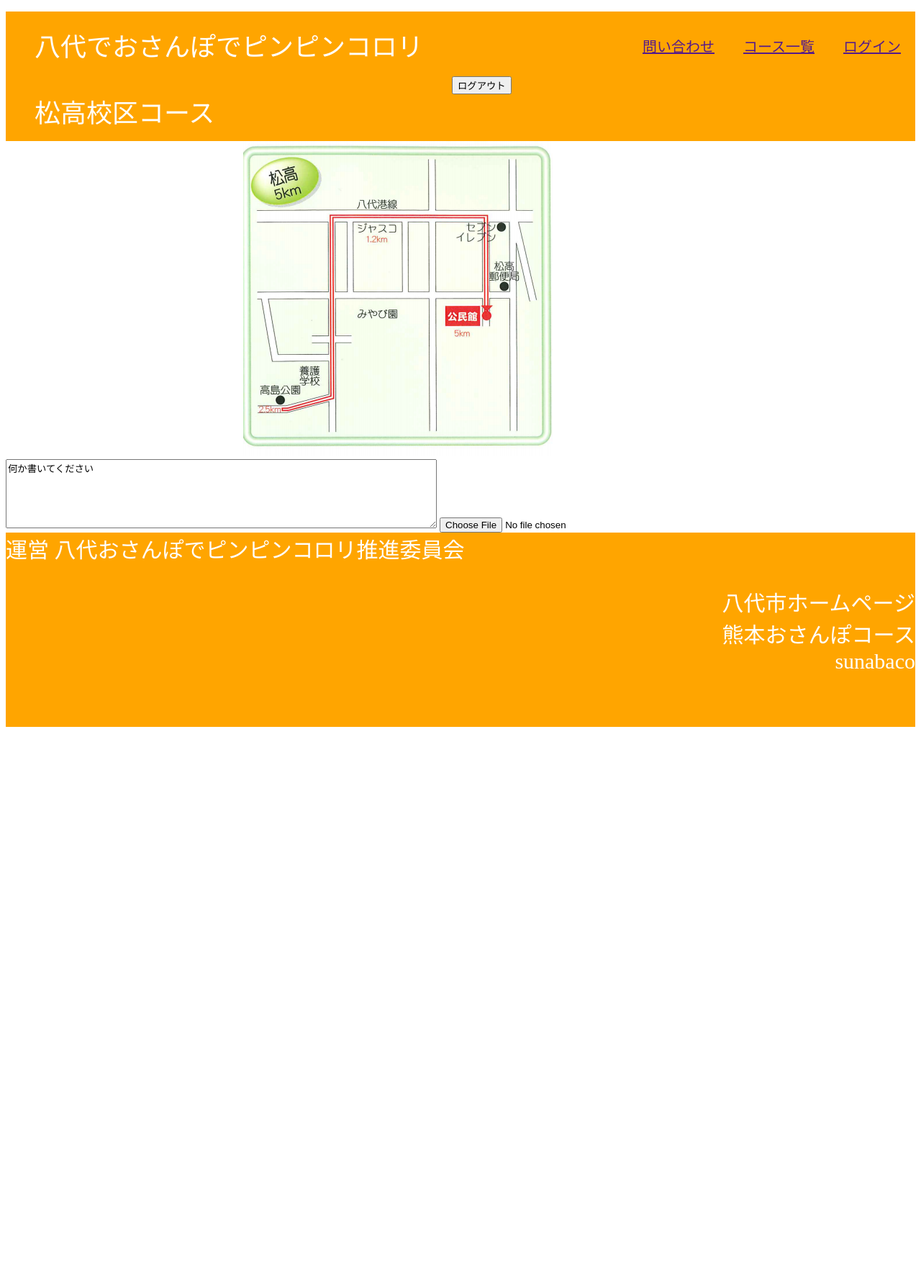
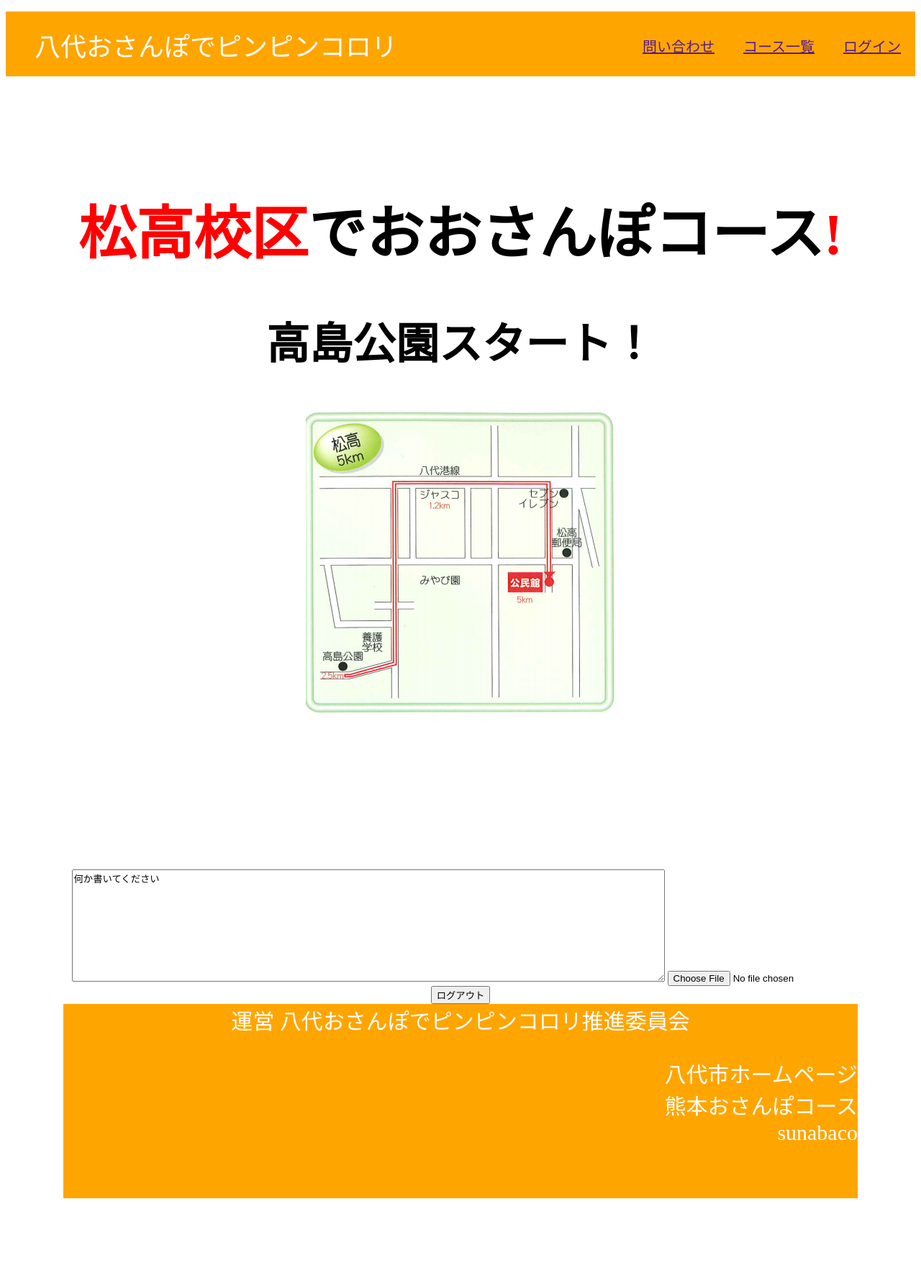
Before and after one commit to narumi-k/pinkoro, a Flask app: page /matsutaka in a window 1280 px wide. Shown: the whole page at 72% size. Before the commit the page ends 1010 px from the top, so only its background shows below. Run offline with Flask 2, Linux system fonts and the light colour scheme.

Commit message:
20201210

```diff
--- a/static/css/style_pc.css
+++ b/static/css/style_pc.css
@@ -65,3 +65,27 @@ li {
 .footer-list li{
 text-align: right;
 }
+
+
+/* #matsutaka */
+.main_map1{
+  padding: 100px 80px;
+  text-align: center;
+}
+.copy-container_map1{
+  font-size: 40px;
+}
+
+.copy-container_map1 h2{
+  font-size: 60px;
+}
+.copy-container_map1 span{
+  color: red;
+}
+.map1{
+  margin-bottom: 200px;
+
+}
+.comment-box_map1{
+  text-align: center;
+}
--- a/templates/base.html
+++ b/templates/base.html
@@ -13,7 +13,7 @@
 
 <body>
   <div class="header">
-    <div class="header-logo">八代でおさんぽでピンピンコロリ </div>
+    <div class="header-logo">八代おさんぽでピンピンコロリ </div>
     <div class="header-list">
       <ul>
         <li><a href="">ログイン </a> </li>
--- a/templates/matsutaka.html
+++ b/templates/matsutaka.html
@@ -1,12 +1,22 @@
 {% extends "base.html" %}
 {% block content %}
 
-<div class="header">
-  <div class="header-logo">松高校区コース </div>
-  <div class="loout"><input type="submit" value="ログアウト"></div>
-</div>
-<img src="/static/images/松高地図.png" alt="">
-<textarea name="messe" cols="72" rows="6">何か書いてください</textarea>
-<input type="file" name="tenpu" value="">
+<div class="main_map1">
+  <div class="copy-container_map1">
+    <h1> <span> 松高校区</span>でおおさんぽコース<span>!</span></h1>
+    <h2>高島公園スタート！</h2>
+  </div>
+<!-- #地図 -->
+  <div class="map1">
+    <img src="/static/images/松高地図.png" alt="">
+  </div>
+  <!-- #掲示板 -->
+  <div class="comment-box_map1">
+    <textarea name="messe" cols="100" rows="10">何か書いてください</textarea>
+    <input type="file" name="tenpu" value="">
+  </div>
+  <!-- #ログアウト -->
+  <div class="logout_map1"><input type="submit" value="ログアウト">
+  </div>
 
-{% endblock %}
+  {% endblock %}
```
